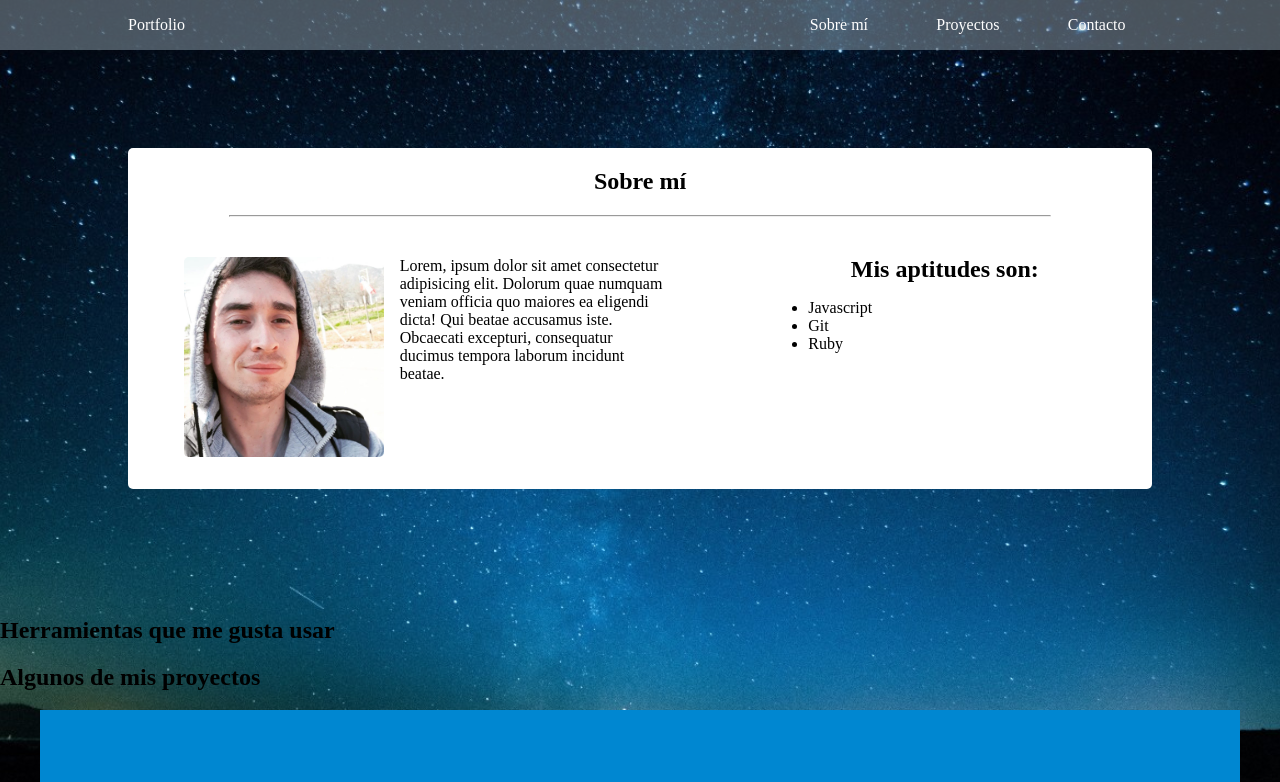
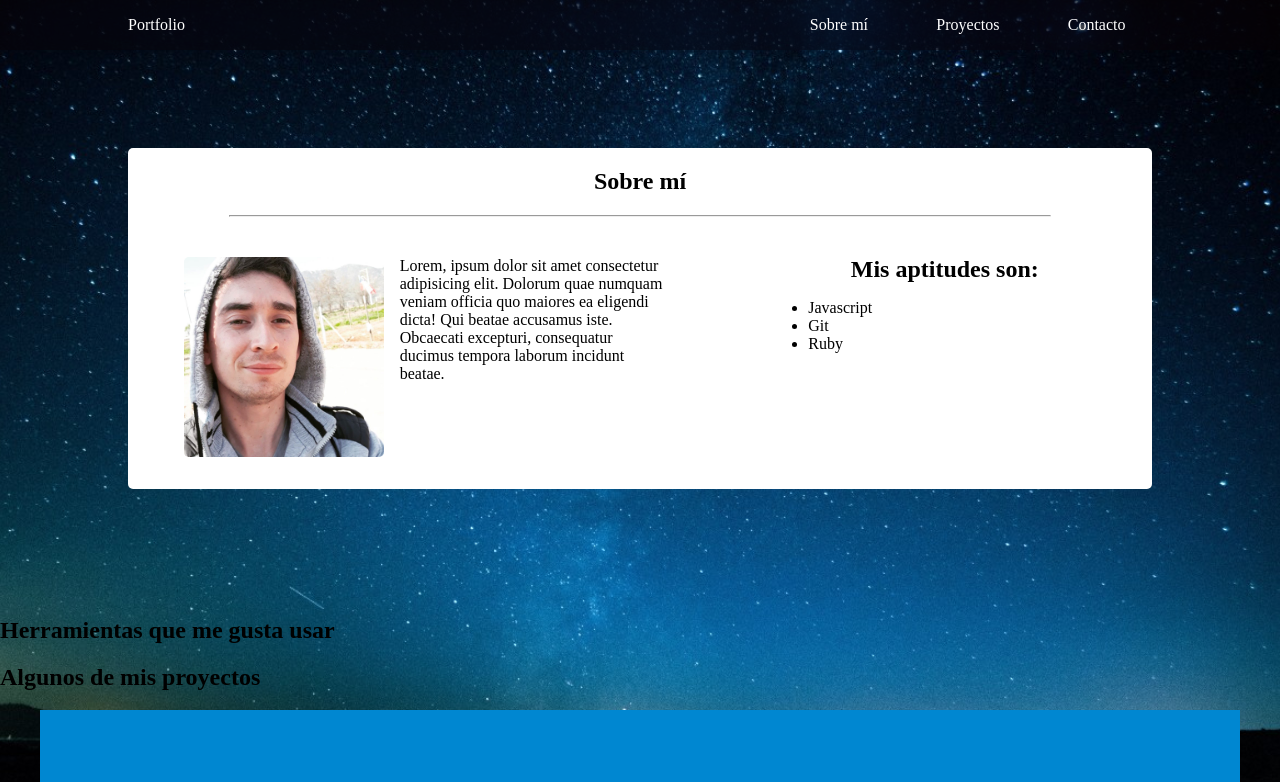
Before and after one commit to LofiCode16/portfolio, a plain HTML site: page index.html in a window 1280 px wide. Shown: the top 782 px of the page. Drawn offline with Linux system fonts and the light colour scheme.

Commit message:
UPDATE: blur filter in navbar

```diff
--- a/assets/css/style.css
+++ b/assets/css/style.css
@@ -12,7 +12,10 @@ body{
 nav{
     position: fixed;
     width: 100vw;
-    background-color: hsla(202, 15%, 63%, 0.5);
+    /* background-color: hsla(202, 15%, 63%, 0.5); */
+    /* backdrop-filter: blur(30px);  doesn't work in Firefox :c */
+    background-color: rgba(10, 4, 4, 0.4);
+    backdrop-filter: saturate(180%) blur(30px);
 }
 
 nav div{
```
